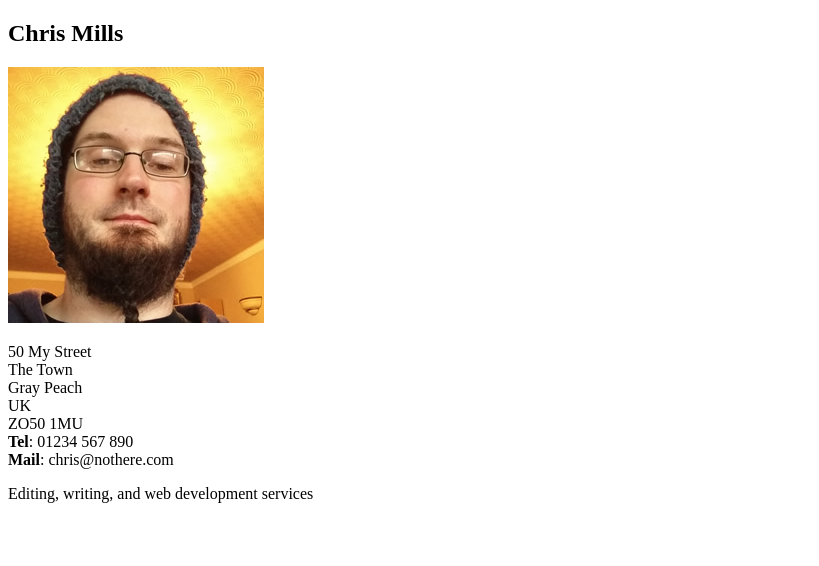
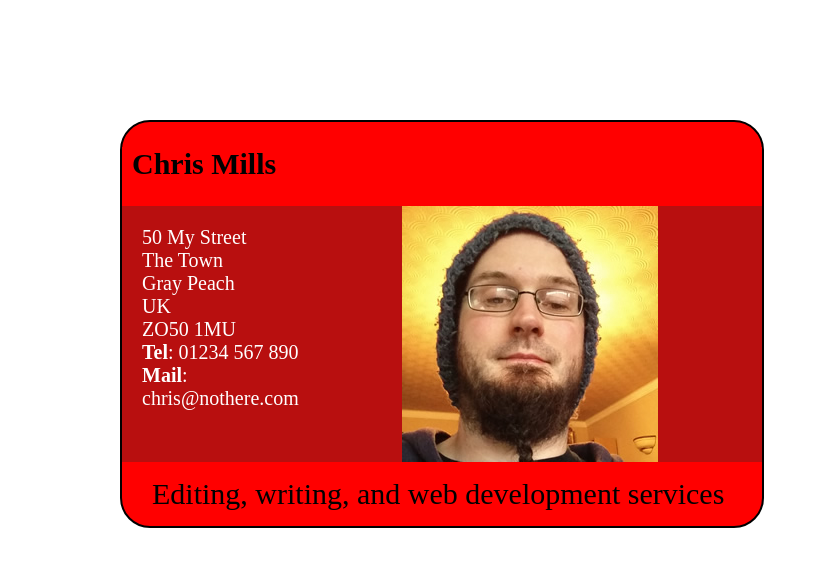
Before and after one commit to TolleDennis/business-card-assessment, a plain HTML site: page index.html in a window 1280 px wide. Shown: the whole page, without its empty margins (0-819 px from the left). Drawn offline with Linux system fonts and the light colour scheme.

Commit message:
css added styles

```diff
--- a/index.html
+++ b/index.html
@@ -1,5 +1,6 @@
 <!DOCTYPE html>
-<html>
+<html lang="en">
+
 <head>
     <meta charset="utf-8" />
     <meta name="viewport" content="width=device-width, initial-scale=1.0" />
@@ -8,15 +9,13 @@
 </head>
 
 <body>
-        <section class="card">
+    <div class="container">
         <header>
                 <h2>Chris Mills</h2>
+
         </header>
-            <article>
-                <img
-                    src="chris.jpg"
-                    alt="A picture of Chris - a man with glasses, a beard, and a silly wooly hat"
-                />
+
+        <div class="address">
             <p>
                 50 My Street<br />
                 The Town<br />
@@ -26,10 +25,14 @@
                 <strong>Tel</strong>: 01234 567 890<br />
                 <strong>Mail</strong>: chris@nothere.com
             </p>
-            </article>
+            <img src="chris.jpg" alt="A picture of Chris - a man with glasses, a beard, and a silly wooly hat" />
+        </div>
+
         <footer>
             <p>Editing, writing, and web development services</p>
         </footer>
-        </section>
+
+    </div>
 </body>
+
 </html>
--- a/style.css
+++ b/style.css
@@ -0,0 +1,54 @@
+
+html {
+    font-size: 10px;
+    background-color:white;
+}
+
+body {
+ margin: 0em;
+
+}
+header {
+    margin-top: 0em;
+    padding: 0em 0.5em;
+    text-align: left;
+    background-color: red;
+    color: black;
+    font-size: 20px;
+    margin-bottom: 0em;
+
+}
+
+footer p {
+    color: black;
+    font-size: 30px;
+    padding: 0.5em 0em 0.5em 0em;
+    margin-top: 0em;
+    margin-bottom: 0em;
+}
+.container {
+    margin: 12em 12em 12em 12em;
+    background-color: red;
+    border:2px solid;
+    border-color: black;
+    border-radius: 30px;
+    width: 50%;
+    height: 30%;
+}
+
+.address {
+    background: rgb(184, 15, 15);
+    display:flex;
+}
+img {
+    padding: 0em 12em 0em 10.3em;
+    margin-right:0em;
+
+
+}
+p {
+    text-align: left;
+    font-size: 20px;
+    color: white;
+    margin-left: 1em;
+}
```
Lines whose indentation alone changed are shown as unchanged.
